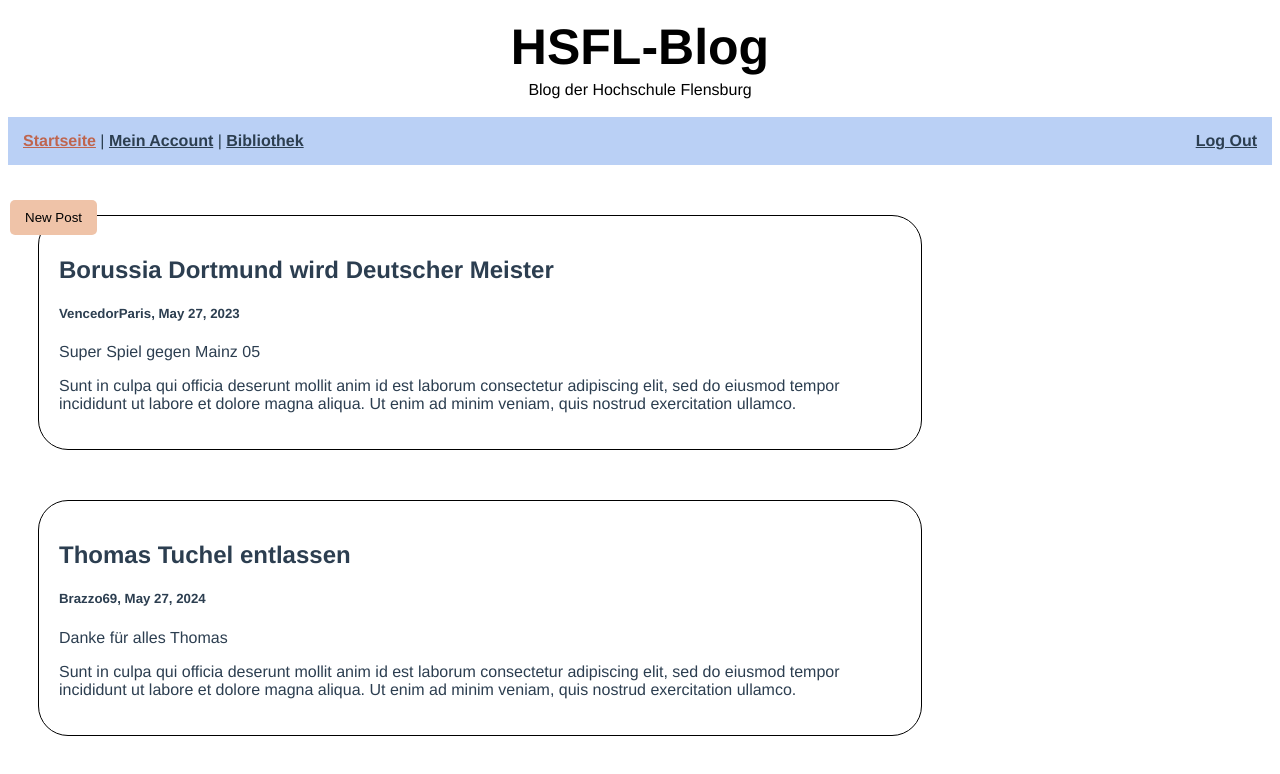
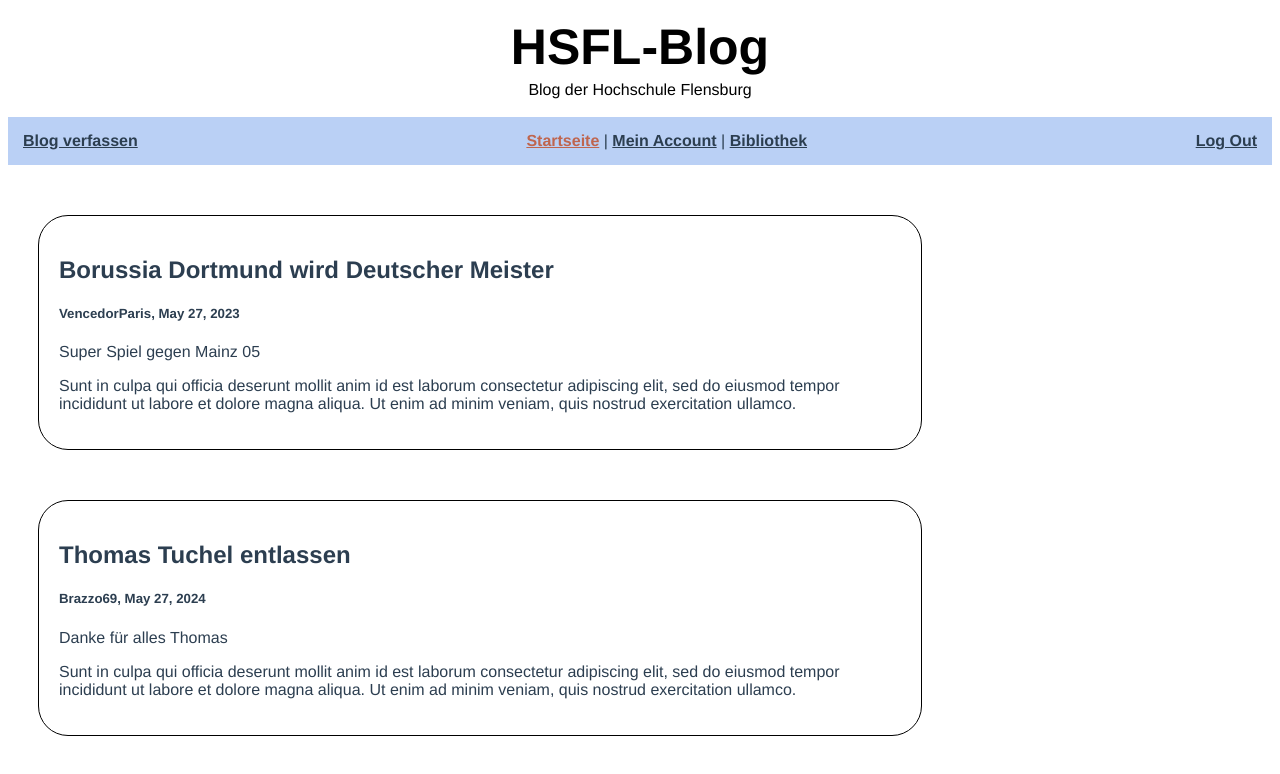
Before and after one commit to maxfle02/HSFL_Blog2, a Vue app in the folder hsfl-blog-projekt/: page / in a window 1280 px wide. Shown: the top 774 px of the page. Built offline with nearby package versions, Linux system fonts and the light colour scheme.

Commit message:
update NavBAr (#18)

```diff
--- a/hsfl-blog-projekt/src/App.vue
+++ b/hsfl-blog-projekt/src/App.vue
@@ -5,7 +5,10 @@
    </div>
 
  <nav>
-   <div>
+  <div class="nav-left">
+    <router-link to="/blog">Blog verfassen</router-link>
+</div>
+   <div class="centered-links">
    <router-link to="/">Startseite</router-link> |
    <router-link to="/profile">Mein Account</router-link> |
    <router-link to="/bibliothek">Bibliothek</router-link>
@@ -25,6 +28,7 @@
  color: #2c3e50;
 }
 
+
 nav {
 
  display: flex;
@@ -43,6 +47,7 @@
 nav a.router-link-exact-active {
  color: #bf654e;
 }
+
 .header h1 {
    font-size: 50px;
    margin-bottom: 5px;
@@ -60,4 +65,5 @@
  margin-top: 0;
 
 }
+
 </style>
--- a/hsfl-blog-projekt/src/router/index.js
+++ b/hsfl-blog-projekt/src/router/index.js
@@ -2,6 +2,14 @@
 import HomeView from '../views/Startseite.vue'
 
 const routes = [
+  {
+    path: '/blog',
+    name: 'blog',
+    // route level code-splitting
+    // this generates a separate chunk (about.[hash].js) for this route
+    // which is lazy-loaded when the route is visited.
+    component: () => import(/* webpackChunkName: "about" */ '../views/WriteBlog.vue')
+  },
   {
     path: '/',
     name: 'home',
--- a/hsfl-blog-projekt/src/views/Startseite.vue
+++ b/hsfl-blog-projekt/src/views/Startseite.vue
@@ -1,6 +1,5 @@
 <template>
   <div class="home">
-    <button @click="createNewPost">New Post</button> <!-- Neuer Button -->
 
     <HelloWorld msg="Welcome to Your Vue.js App"/>
   </div>
--- /dev/null
+++ b/hsfl-blog-projekt/src/views/WriteBlog.vue
@@ -0,0 +1,5 @@
+<template>
+    <div class="bibliothek">
+      <h1>Hier verfasst du deine Blog-Einträge</h1>
+    </div>
+  </template>
```
